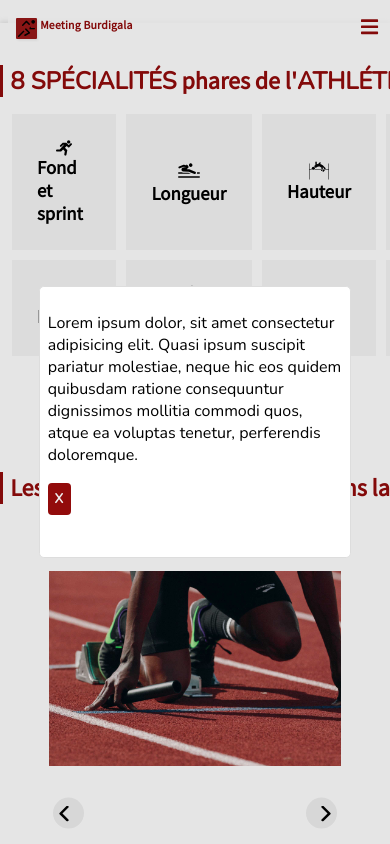
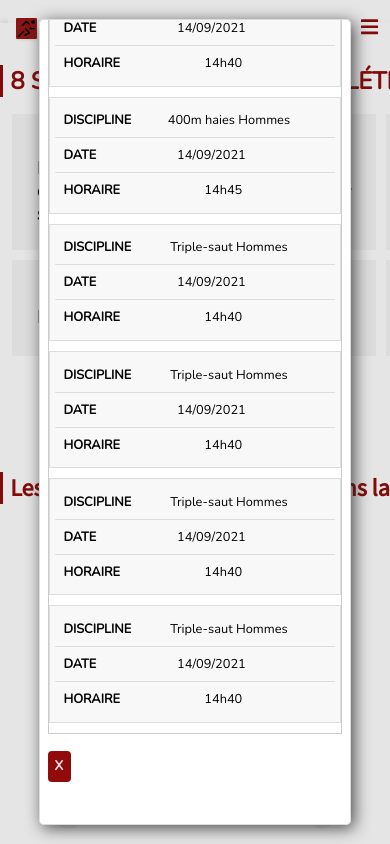
Before and after one commit to alice-sebego/athletics-event-landing-page, a plain HTML site: page index.html in a window 390 px wide. Both pictures are taken after a click on the button "INFORMATIONS SUR LE PROGRAMME". Shown: the part 2174-3018 px from the top of the page. Drawn offline with nearby package versions, Linux system fonts and the light colour scheme.

Commit message:
Build a table that's containing planning of meeting

```diff
--- a/index.html
+++ b/index.html
@@ -103,10 +103,56 @@
                 <h3>Poids</h3>
             </div>
         </div>
-        <div id="programme">
+        <div id="planning">
             <button type="button">Informations sur le programme</button>
-            <dialog id="info-programme">
-                <p>Lorem ipsum dolor, sit amet consectetur adipisicing elit. Quasi ipsum suscipit pariatur molestiae, neque hic eos quidem quibusdam ratione consequuntur dignissimos mollitia commodi quos, atque ea voluptas tenetur, perferendis doloremque.</p>
+            <dialog id="info-planning">
+                <table>
+                    <caption>Programme des épreuves</caption>
+                    <thead>
+                        <tr>
+                            <th scope="col">Discipline</th>
+                            <th scope="col">Date</th>
+                            <th scope="col">Horaire</th>
+                        </tr>
+                    </thead>
+                    <tbody>
+                        <tr>
+                            <td data-label="Discipline">400m haies Dames</td>
+                            <td data-label="Date">14/09/2021</td>
+                            <td data-label="Horaire">14h30</td>
+                        </tr>
+                        <tr>
+                            <td scope="row" data-label="Discipline">Lancer du poids Dames</td>
+                            <td data-label="Date">14/09/2021</td>
+                            <td data-label="Horaire">14h40</td>
+                        </tr>
+                        <tr>
+                            <td scope="row" data-label="Discipline">400m haies Hommes</td>
+                            <td data-label="Date">14/09/2021</td>
+                            <td data-label="Horaire">14h45</td>
+                        </tr>
+                        <tr>
+                            <td scope="row" data-label="Discipline">Triple-saut Hommes</td>
+                            <td data-label="Date">14/09/2021</td>
+                            <td data-label="Horaire">14h40</td>
+                        </tr>
+                        <tr>
+                            <td scope="row" data-label="Discipline">Triple-saut Hommes</td>
+                            <td data-label="Date">14/09/2021</td>
+                            <td data-label="Horaire">14h40</td>
+                        </tr>
+                        <tr>
+                            <td scope="row" data-label="Discipline">Triple-saut Hommes</td>
+                            <td data-label="Date">14/09/2021</td>
+                            <td data-label="Horaire">14h40</td>
+                        </tr>
+                        <tr>
+                            <td scope="row" data-label="Discipline">Triple-saut Hommes</td>
+                            <td data-label="Date">14/09/2021</td>
+                            <td data-label="Horaire">14h40</td>
+                        </tr>
+                    </tbody>
+                  </table>
                 <button value="cancel" id="close">X</button>
             </dialog>
         </div>
--- a/src/js/main.js
+++ b/src/js/main.js
@@ -23,9 +23,9 @@ document.addEventListener("keydown", slider.keypressed);
 
 slider.handleCircles();
 
-// Manage dialog elements
-const $progBtn = document.querySelector("#programme > button")
-const $infoProgramme = document.querySelector("#info-programme");
+// Manage dialog elements for planning of meeting
+const $progBtn = document.querySelector("#planning > button")
+const $infoProgramme = document.querySelector("#info-planning");
 const $close = document.querySelector("#close");
 
 $progBtn.addEventListener('click', () => {
--- a/src/sass/style.scss
+++ b/src/sass/style.scss
@@ -282,7 +282,7 @@ main{
 
     }
 
-    #programme{
+    #planning{
         padding: 2vh 2vw;
         @extend %flex-center;
 
@@ -291,13 +291,46 @@ main{
             border: none;
         }
 
-        #info-programme{
+        #info-planning{
             margin: auto;
             width: 80%;
             border: 1px solid $grey-light;
             border-radius: .3em;
             padding: 3vh 2vw;
+            box-shadow: .2em .2em 1em rgba($color: $text-color, $alpha: .8);
         }
+
+        table {
+            border: 1px solid #ccc;
+            border-collapse: collapse;
+            margin: 0;
+            padding: 0;
+            width: 100%;
+            table-layout: fixed;
+          }
+
+          table caption {
+            font-size: 1.5em;
+            margin: .5em 0 .75em;
+          }
+
+          table tr {
+            background-color: #f8f8f8;
+            border: 1px solid #ddd;
+            padding: .35em;
+          }
+
+          table th,
+          table td {
+            padding: .625em;
+            text-align: center;
+          }
+
+          table th {
+            font-size: .85em;
+            letter-spacing: .1em;
+            text-transform: uppercase;
+          }
 
     }
 }
@@ -305,7 +338,7 @@ main{
 #slider{
     width: 75%;
     height: 50vh;
-    margin: 8vh auto;
+    margin: 8vh auto 25vh;
     position: relative;
 
     .content-slides{
@@ -486,8 +519,69 @@ main{
         }
     }
 
+    #info-planning{
+
+        table{
+            border: 0;
+
+            caption {
+                font-size: 1.3em;
+            }
+
+            thead {
+                border: none;
+                clip: rect(0 0 0 0);
+                height: 1px;
+                margin: -1px;
+                overflow: hidden;
+                padding: 0;
+                position: absolute;
+                width: 1px;
+            }
+
+            tr {
+                border-bottom: 3px solid #ddd;
+                display: block;
+                margin-bottom: .625em;
+            }
+
+            td {
+                border-bottom: 1px solid #ddd;
+                display: block;
+                font-size: .8em;
+                text-align: right;
+            }
+
+            td::before {
+                content: attr(data-label);
+                float: left;
+                font-weight: bold;
+                text-transform: uppercase;
+            }
+
+            td:last-child {
+                border-bottom: 0;
+            }
+        }
+
+    }
+
+    #slider{
+        margin: 8vh auto 1vh;
+    }
+
     #sponsoring{
         margin-top: 2vh;
     }
 
 }
+
+@media screen and (min-width:1465px) {
+    #slider{
+        margin: 8vh auto 15vh;
+    }
+
+    #sponsoring{
+        margin-top: 30vh;
+    }
+}
```
Also changed, not shown: dist/css/style.css, 1 other file.
